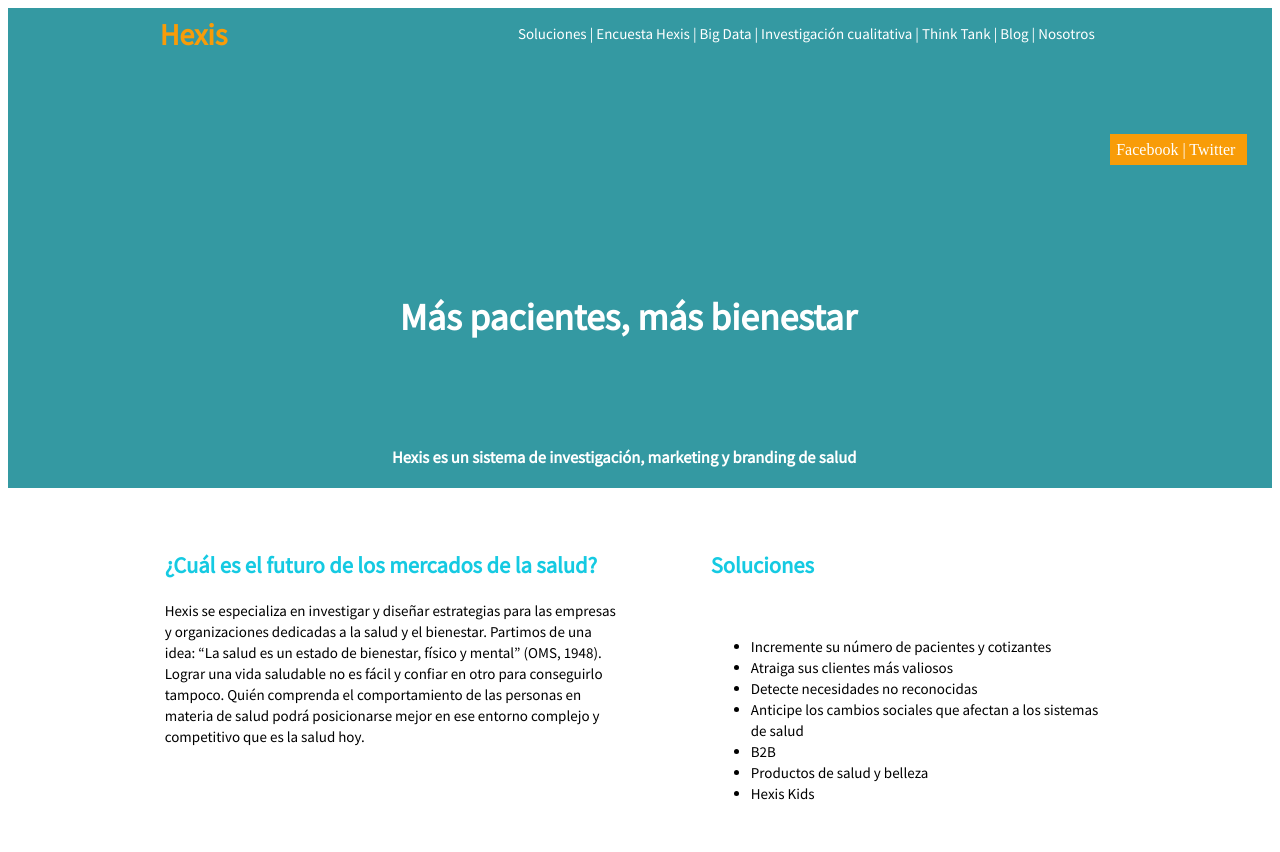
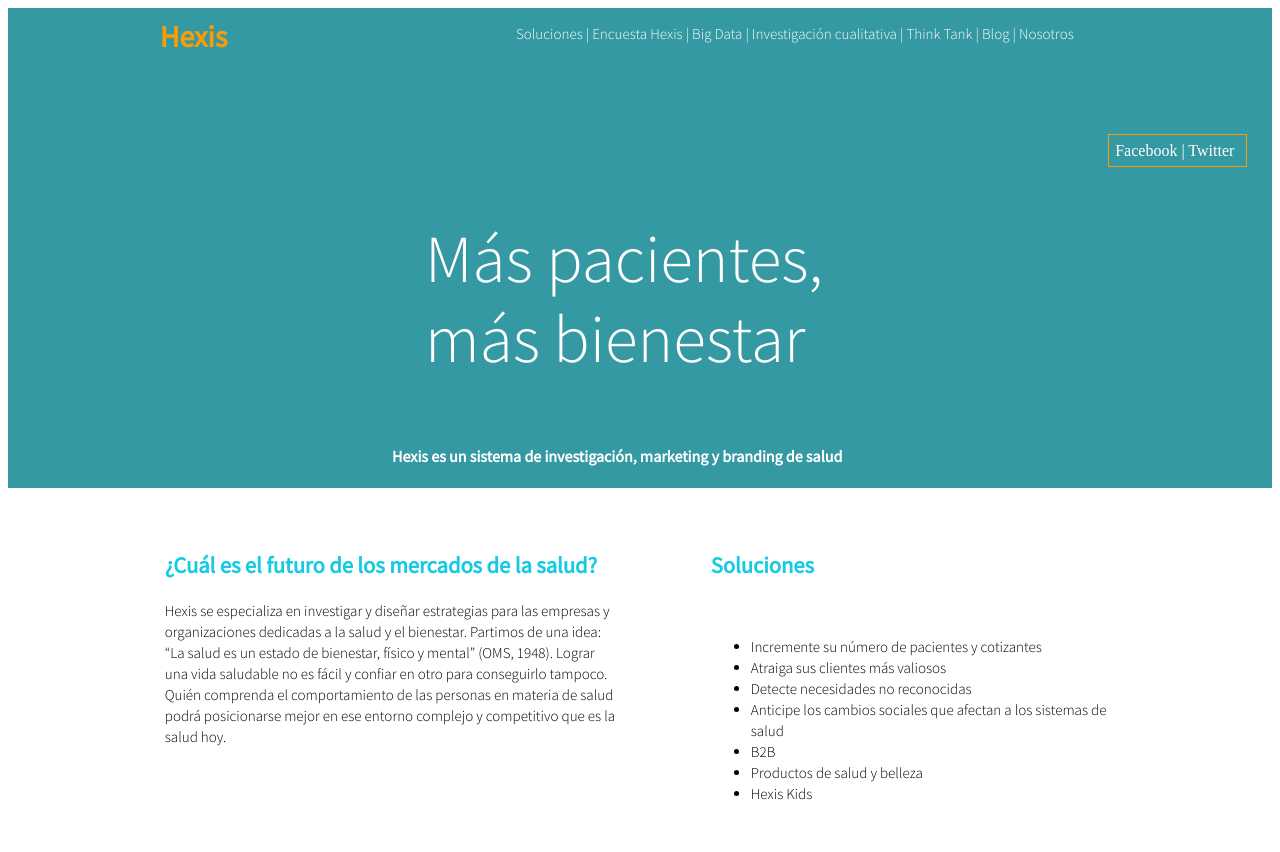
Before and after one commit to cerebralweb/hexis, a plain HTML site: page index.html in a window 1280 px wide. Shown: the top 852 px of the page. Drawn offline with Linux system fonts and the light colour scheme.

Commit message:
adding font, button

```diff
--- a/css/style.css
+++ b/css/style.css
@@ -3,7 +3,7 @@ main {
 
   font-family: "Source Sans Pro", "Roboto",sans-serif;
   font-size: 15px;
-  font-weight: 200;
+  font-weight: 100;
   font-style: normal;
   src: url("https://fonts.googleapis.com/css?family=Source+Sans+Pro");
   line-height: 1.4;
@@ -13,10 +13,9 @@ main {
 header {
   width: 100%;
   height: 30rem;
+  background-color: rgba(22, 138, 149, 0.87);
+}
 
-  background-color: rgba(22, 138, 149, 0.87);
-
-}
 
 A.class1 {color: white;}
 A.class1:link  {text-decoration: none; color:  white;}
@@ -41,7 +40,6 @@ nav {
   float: right;
   width: 50%;
   padding: 0%;
-
   color: white;
 
 }
@@ -61,13 +59,18 @@ margin: 0% 0% 0% 0%;
 }
 .subtitulo-h2 {
   width: 50%;
-  margin: 10% 10% 3% 31%;
-  font-size: 250%;
+  margin: 4% 0% 3% 33%;
   color: white;
+  line-height: 1.2;
+  font-family: 'Source Sans Pro', sans-serif;
+  font-weight: 100;
+  font-style: normal;
+  font-size: 4.2rem;
 }
 .titulo-h3 {
   width: 40%;
-  font-size: 110%;
+  font-size: 1rem;
+  font-family: 'Source Sans Pro', sans-serif;
   position: absolute;
   margin: -7% 1% 1% 28%;
   padding: 2% 2% 2% 2%;
@@ -84,7 +87,7 @@ margin: 0% 0% 0% 0%;
   padding: .5% .2% .5% .5%;
   margin-top: 10%;
   margin-right: 2%;
-  background-color: rgb(248, 156, 8);
+  border: .1rem solid  rgb(248, 156, 8);;
   color: white;
 
 }
--- a/index.html
+++ b/index.html
@@ -44,6 +44,8 @@
 
     <link rel="stylesheet" href="/css/style.css"">
     <link href="https://fonts.googleapis.com/css?family=Source+Sans+Pro" rel="stylesheet">
+    <link href="https://fonts.googleapis.com/css?family=Source+Sans+Pro:300" rel="stylesheet">
+
 
                     <!--<<<<<<<<<<< Declaración: esta URL es la "original", cotejada con "duplicados" por spyders >>>>>>>>>>>-->
 
@@ -77,8 +79,8 @@
       </nav>
 
       <section class="sectionTitulosHeader">
-        <h1 class="tituloEncabezado" itemprop="name"> Hexis </h1>
-        <h2 class="subtitulo-h2" itemprop="description">Más<strong> pacientes</strong>, más bienestar </h2>
+        <h1 class="tituloEncabezado" itemprop="name">Hexis</h1>
+        <h2 class="subtitulo-h2" itemprop="description">Más pacientes,<br>más bienestar</h2>
       </section>
 
 
```
